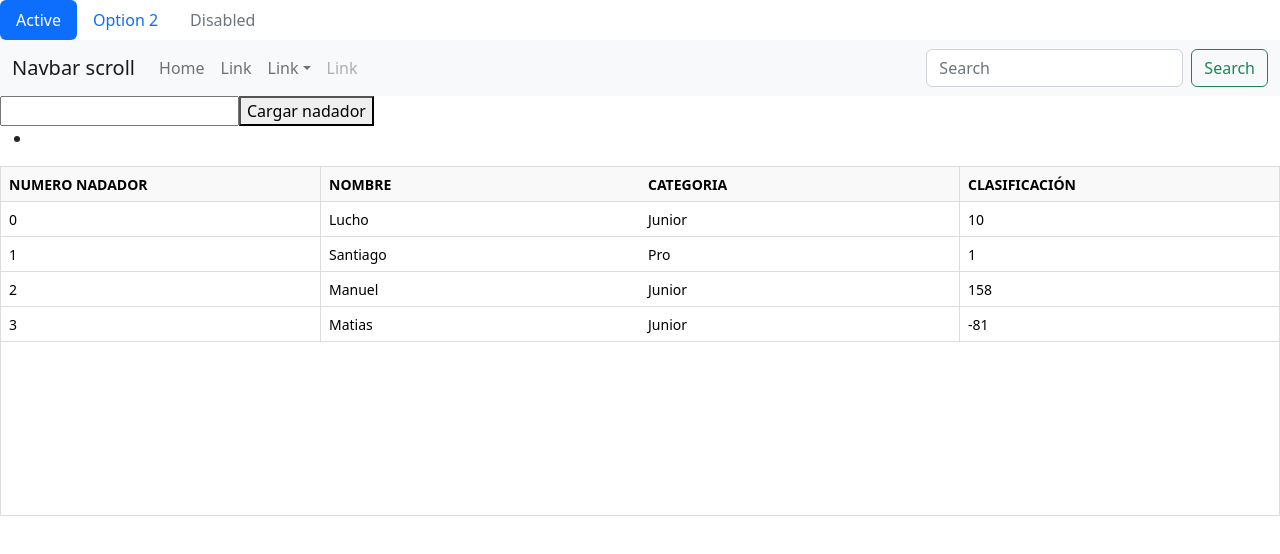
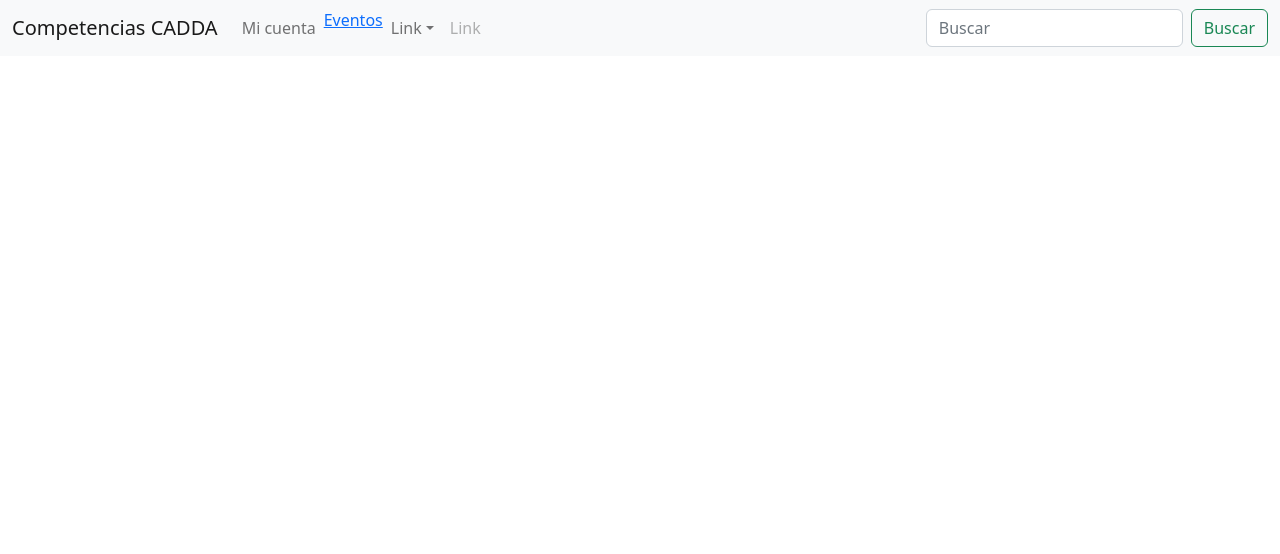
Before and after one commit to Lucianosolari/tpi-lab-III, a React (Create React App) app: page / in a window 1280 px wide. Shown: the top 554 px of the page. Built offline with nearby package versions, Linux system fonts and the light colour scheme.

Commit message:
Implementando router

```diff
--- a/package.json
+++ b/package.json
@@ -11,6 +11,7 @@
     "react-bootstrap": "^2.5.0",
     "react-data-grid": "^7.0.0-beta.16",
     "react-dom": "^18.2.0",
+    "react-router-dom": "^6.4.1",
     "react-scripts": "5.0.1",
     "web-vitals": "^2.1.4"
   },
--- a/src/App.js
+++ b/src/App.js
@@ -1,31 +1,20 @@
-import { useState } from "react";
 import "./App.css";
 import NavBar from "./components/NavBar";
-import Navs from "./components/Navs";
 import Table from "./components/Table/Table";
-import Table1 from "./components/Table/Table1";
+import { Route, createBrowserRouter, createRoutesFromElements, RouterProvider } from "react-router-dom";
 
-export function App() {
-  const [inputValue, setInputValue] = useState();
-  const [swimmer, setSwimmer] = useState();
+const router = createBrowserRouter(
+  createRoutesFromElements(
+    <Route path='/' element={<NavBar/>}>
+      <Route path="/table" element={<Table/>}/>
+    </Route>
+  )
+)
 
-  const onInputChange = (event) => {
-    setInputValue(event.target.value);
-  };
 
-  const saveSwimmer = () => {
-    setSwimmer(inputValue);
-    setInputValue("");
-  };
 
-  return (
-    <div className="App">
-      <Navs />
-      <NavBar />
-      <input onChange={onInputChange} type="text" value={inputValue}></input>
-      <button onClick={saveSwimmer}>Cargar nadador</button>
-      <Table swimmer={swimmer} />
-      <Table1 />
-    </div>
-  );
+function App() {
+  return <RouterProvider router={router} />;
 }
+
+export default App;
--- /dev/null
+++ b/src/components/Meet/Meet.css
@@ -0,0 +1,4 @@
+.meet-element {
+    border: solid black;
+    border-radius: 10px;
+}
--- a/src/components/NavBar.js
+++ b/src/components/NavBar.js
@@ -4,12 +4,14 @@ import Form from "react-bootstrap/Form";
 import Nav from "react-bootstrap/Nav";
 import Navbar from "react-bootstrap/Navbar";
 import NavDropdown from "react-bootstrap/NavDropdown";
+import { NavLink, Outlet } from "react-router-dom";
 
 const NavBar = () => {
   return (
+    <>
     <Navbar bg="light" expand="lg">
       <Container fluid>
-        <Navbar.Brand href="#">Navbar scroll</Navbar.Brand>
+        <Navbar.Brand href="#">Competencias CADDA</Navbar.Brand>
         <Navbar.Toggle aria-controls="navbarScroll" />
         <Navbar.Collapse id="navbarScroll">
           <Nav
@@ -17,8 +19,8 @@ const NavBar = () => {
             style={{ maxHeight: "100px" }}
             navbarScroll
           >
-            <Nav.Link href="#action1">Home</Nav.Link>
-            <Nav.Link href="#action2">Link</Nav.Link>
+            <Nav.Link href="#action1">Mi cuenta</Nav.Link>
+            <NavLink to='/table'>Eventos</NavLink>
             <NavDropdown title="Link" id="navbarScrollingDropdown">
               <NavDropdown.Item href="#action3">Action</NavDropdown.Item>
               <NavDropdown.Item href="#action4">
@@ -36,15 +38,19 @@ const NavBar = () => {
           <Form className="d-flex">
             <Form.Control
               type="search"
-              placeholder="Search"
+              placeholder="Buscar"
               className="me-2"
               aria-label="Search"
             />
-            <Button variant="outline-success">Search</Button>
+            <Button variant="outline-success">Buscar</Button>
           </Form>
         </Navbar.Collapse>
       </Container>
     </Navbar>
+    <main>
+      <Outlet/>
+    </main>
+    </>
   );
 };
 
--- a/src/components/Navs.js
+++ /dev/null
@@ -1,21 +0,0 @@
-import Nav from "react-bootstrap/Nav";
-
-const Navs = () => {
-  return (
-    <Nav variant="pills" defaultActiveKey="/home">
-      <Nav.Item>
-        <Nav.Link href="/home">Active</Nav.Link>
-      </Nav.Item>
-      <Nav.Item>
-        <Nav.Link eventKey="link-1">Option 2</Nav.Link>
-      </Nav.Item>
-      <Nav.Item>
-        <Nav.Link eventKey="disabled" disabled>
-          Disabled
-        </Nav.Link>
-      </Nav.Item>
-    </Nav>
-  );
-};
-
-export default Navs;
--- a/src/components/Table/Swimmer.js
+++ /dev/null
@@ -1,5 +0,0 @@
-export default function Swimmer({swimmer}) {
-  return (
-    <li>{swimmer}</li>
-  )
-}
--- a/src/components/Table/Table.js
+++ b/src/components/Table/Table.js
@@ -1,14 +1,26 @@
-// import React, { useState } from 'react'
-import Swimmer from './Swimmer';
+import React from "react";
+import DataGrid from "react-data-grid";
 
-export default function Table({swimmer}) {
-    // const [swimmerList, setSwimmerList] = useState();
+const Table = () => {
+  const columns = [
+    { key: "id", name: "NUMERO NADADOR" },
+    { key: "name", name: "NOMBRE" },
+    { key: "category", name: "CATEGORIA" },
+    { key: "ranking", name: "CLASIFICACIÓN" },
+  ];
+
+  const rows = [
+    { id: 0, name: "Lucho", category: "Junior", ranking: "10" },
+    { id: 1, name: "Santiago", category: "Pro", ranking: "1" },
+    { id: 2, name: "Manuel", category: "Junior", ranking: "158" },
+    { id: 3, name: "Matias", category: "Junior", ranking: "-81" },
+  ];
 
   return (
-    <>
-        <ul>
-            <Swimmer swimmer={swimmer} />
-        </ul>
-    </>
-  )
-}
+    <div>
+      <DataGrid columns={columns} rows={rows} />
+    </div>
+  );
+};
+
+export default Table;
--- a/src/components/Table/Table1.js
+++ /dev/null
@@ -1,26 +0,0 @@
-import React from "react";
-import DataGrid from "react-data-grid";
-
-const Table1 = () => {
-  const columns = [
-    { key: "id", name: "NUMERO NADADOR" },
-    { key: "name", name: "NOMBRE" },
-    { key: "category", name: "CATEGORIA" },
-    { key: "ranking", name: "CLASIFICACIÓN" },
-  ];
-
-  const rows = [
-    { id: 0, name: "Lucho", category: "Junior", ranking: "10" },
-    { id: 1, name: "Santiago", category: "Pro", ranking: "1" },
-    { id: 2, name: "Manuel", category: "Junior", ranking: "158" },
-    { id: 3, name: "Matias", category: "Junior", ranking: "-81" },
-  ];
-
-  return (
-    <div>
-      <DataGrid columns={columns} rows={rows} />
-    </div>
-  );
-};
-
-export default Table1;
--- a/src/index.js
+++ b/src/index.js
@@ -1,6 +1,6 @@
 import React from "react";
 import ReactDOM from "react-dom/client";
-import { App } from "./App";
+import App  from "./App";
 import "./index.css";
 import "bootstrap/dist/css/bootstrap.min.css";
 
```
Also changed, not shown: src/components/Meet/Meet.js (added, +11 -0 lines), 1 other file (tests, documents, lock files or other folders).
